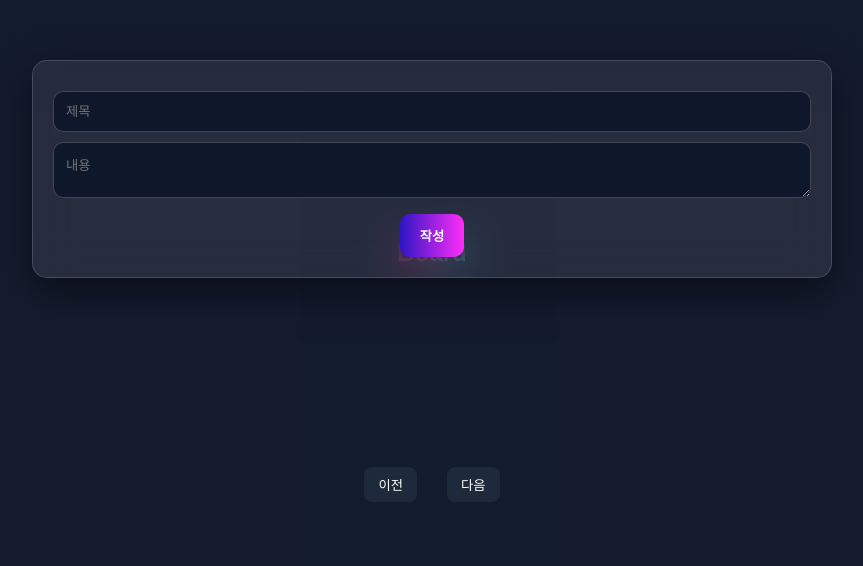
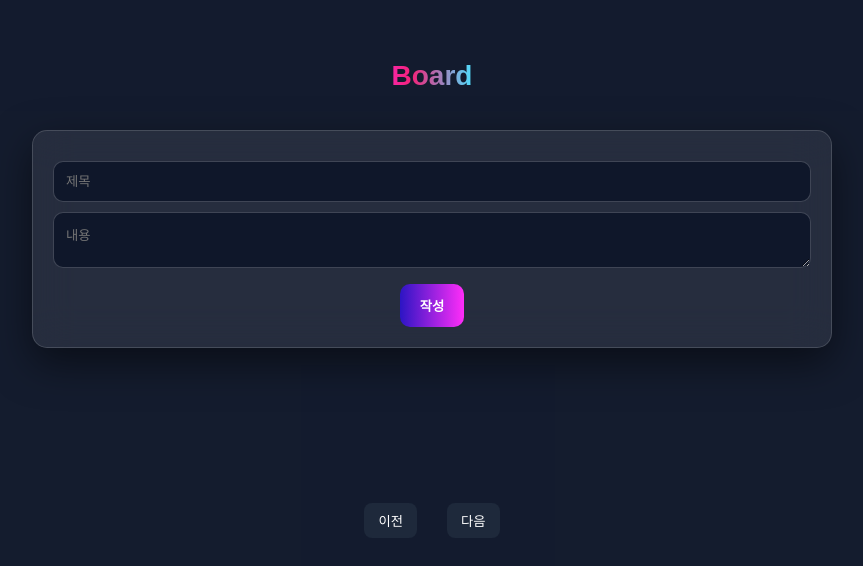
Before and after one commit to seoyoon1234/portfolio, a plain HTML site: page index.html in a window 1280 px wide. Shown: the part 2430-2996 px from the top of the page, without its empty margins (208-1071 px from the left). Drawn offline with Linux system fonts and the light colour scheme; animation ran at ten frames a second.

Commit message:
포트폴리오border 기능 추가

```diff
--- a/border.css
+++ b/border.css
@@ -8,11 +8,24 @@
 }
 
 /* =========================
+   🏷 Board 제목 (상단 고정)
+========================= */
+.board-title{
+  position:fixed;
+  top:90px; /* navbar 아래 */
+  left:50%;
+  transform:translateX(-50%);
+  z-index:1000;
+
+  font-size:28px;
+}
+
+/* =========================
    ✍ 작성창 (완전 고정)
 ========================= */
 .board-write{
   position:fixed;
-  top:90px;
+  top:160px; /* 제목 아래 */
   left:50%;
   transform:translateX(-50%);
   width:800px;
@@ -28,7 +41,7 @@
 
 /* 게시글 영역 밀기 */
 #postList{
-  margin-top:180px;
+  margin-top:220px;
 }
 
 /* =========================
@@ -202,3 +215,7 @@
     width:90%;
   }
 }
+
+#postList{
+  margin-top: 280px; /* 작성창 높이만큼 더 내려줌 */
+}
--- a/index.html
+++ b/index.html
@@ -44,9 +44,10 @@
 </div>
 
 </section>
+
 <section id="board" class="section reveal page4">
-  <h2 class="gradient">Board</h2>
 
+<h2 class="gradient  board-title">Board</h2>
   <div class="board-container">
 
     <!-- 작성 -->
--- a/style.css
+++ b/style.css
@@ -9,6 +9,7 @@
 background:#0f172a;
 color:white;
 scroll-behavior:smooth;
+
 }
 
 /* particle canvas */
```
